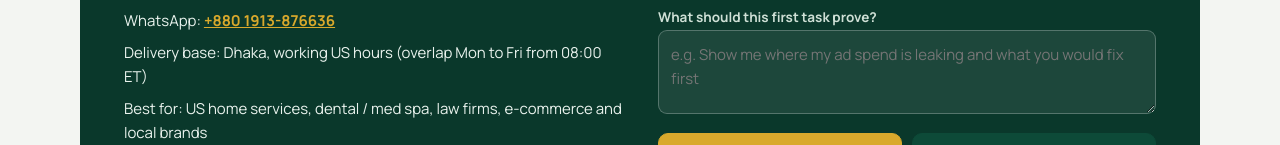
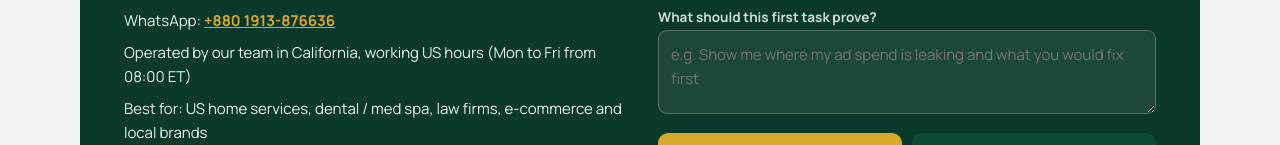
Before and after one commit to mashkursakib/mas-agency-site, a plain HTML site: page start.html in a window 1280 px wide. Shown: the part 643-788 px from the top of the page. Drawn offline with nearby package versions, Linux system fonts and the light colour scheme.

Commit message:
Start page: California team, no Dhaka mention

```diff
--- a/start.html
+++ b/start.html
@@ -57,7 +57,7 @@
               <div class="direct">
                 <span>Email: <a href="mailto:info@masconsultancy.org">info@masconsultancy.org</a></span>
                 <span>WhatsApp: <a href="https://wa.me/8801913876636" target="_blank" rel="noopener">+880 1913-876636</a></span>
-                <span>Delivery base: Dhaka, working US hours (overlap Mon to Fri from 08:00 ET)</span>
+                <span>Operated by our team in California, working US hours (Mon to Fri from 08:00 ET)</span>
                 <span>Best for: US home services, dental / med spa, law firms, e-commerce and local brands</span>
               </div>
             </div>
```
